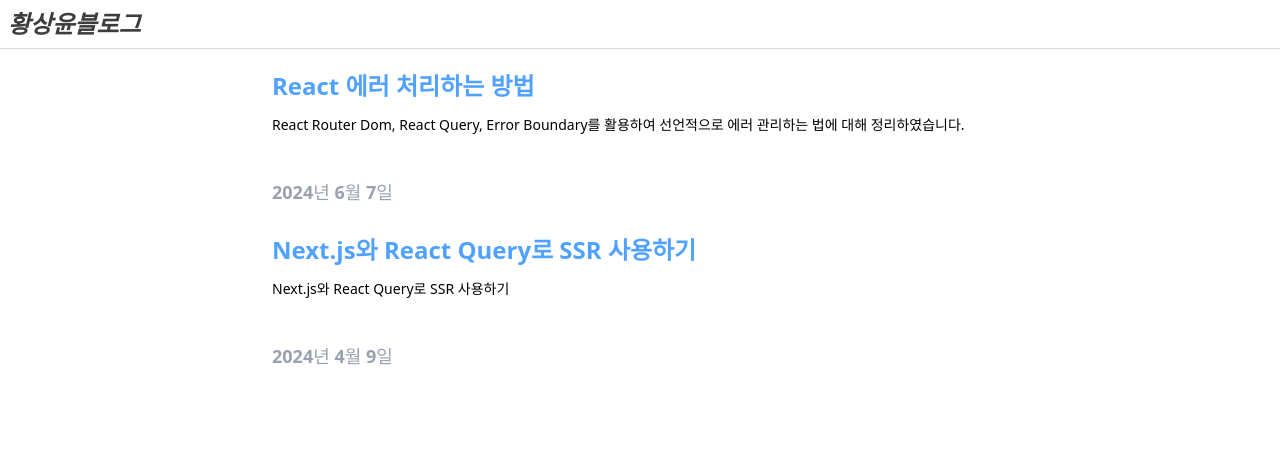
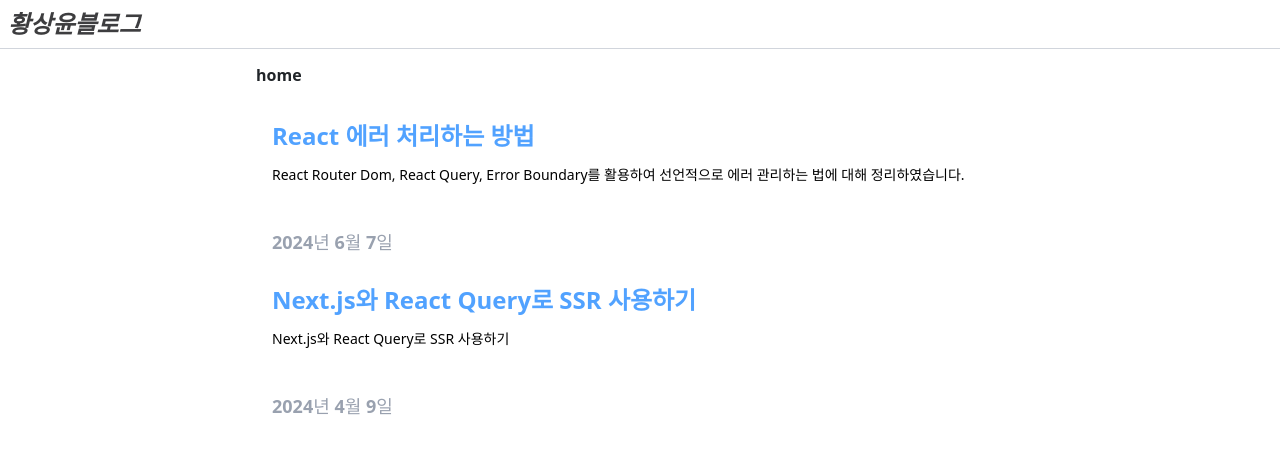
Before and after one commit to sangyun-hwang/sangyun-hwang.github.io, a Next.js app: page / in a window 1280 px wide. Shown: the top 454 px of the page. Built offline with nearby package versions, Linux system fonts and the light colour scheme.

Commit message:
[feat] posts page breadcrumb 추가

```diff
--- a/src/page/posts.tsx
+++ b/src/page/posts.tsx
@@ -1,5 +1,6 @@
 import type { PostWithFrontmatterType } from "@/entities/post/model/post.type";
 import { PostCard } from "@/entities/post/ui/post/post-card";
+import { Breadcrumb } from "@/shared/common-ui/breadcrumb";
 import { cn } from "@/shared/utils/cn";
 
 type PostPageProps = {
@@ -9,6 +10,7 @@
 const PostPage = ({ posts }: PostPageProps) => {
   return (
     <main className={cn("md:max-w-3xl md:mx-auto")}>
+      <Breadcrumb />
       <ul className={cn("list-none p-0")}>
         {posts.map((post) => (
           <PostCard key={post.title} post={post} />
--- a/src/shared/common-ui/breadcrumb.tsx
+++ b/src/shared/common-ui/breadcrumb.tsx
@@ -71,13 +71,13 @@
         {breadcrumbs.map(({ label, url, isLast }) => (
           <Fragment key={url}>
             {isLast ? (
-              <p className="font-semibold text-seo-600 truncate" title={label}>
+              <p className="font-bold text-seo-600 truncate" title={label}>
                 {label}
               </p>
             ) : (
               <Link
                 href={url}
-                className="hover:underline hover:underline-offset-4"
+                className=" hover:underline hover:underline-offset-4"
                 title={label}
               >
                 {label}
```
